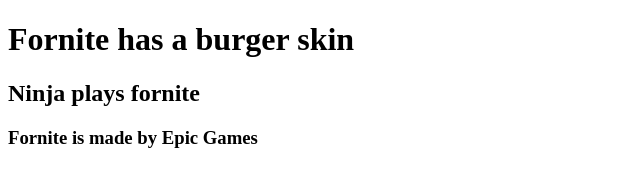
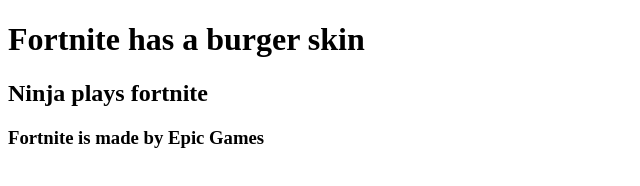
Before and after one commit to conaticus/search-engine-old, a website: page sample-sites/g.html in a window 1280 px wide. Shown: the whole page, without its empty margins (0-640 px from the left). Drawn offline with Linux system fonts and the light colour scheme.

Commit message:
fix fortnite typo

```diff
--- a/sample-sites/g.html
+++ b/sample-sites/g.html
@@ -1,14 +1,14 @@
 <!DOCTYPE html>
 <html lang="en">
-<head>
-	<meta charset="UTF-8">
-	<meta http-equiv="X-UA-Compatible" content="IE=edge">
-	<meta name="viewport" content="width=device-width, initial-scale=1.0">
-	<title>Fornite</title>
-</head>
-<body>
-	<h1>Fornite has a burger skin</h1>
-	<h2>Ninja plays fornite</h2>
-	<h3>Fornite is made by Epic Games</h3>
-</body>
+    <head>
+        <meta charset="UTF-8" />
+        <meta http-equiv="X-UA-Compatible" content="IE=edge" />
+        <meta name="viewport" content="width=device-width, initial-scale=1.0" />
+        <title>Fortnite</title>
+    </head>
+    <body>
+        <h1>Fortnite has a burger skin</h1>
+        <h2>Ninja plays fortnite</h2>
+        <h3>Fortnite is made by Epic Games</h3>
+    </body>
 </html>
```
